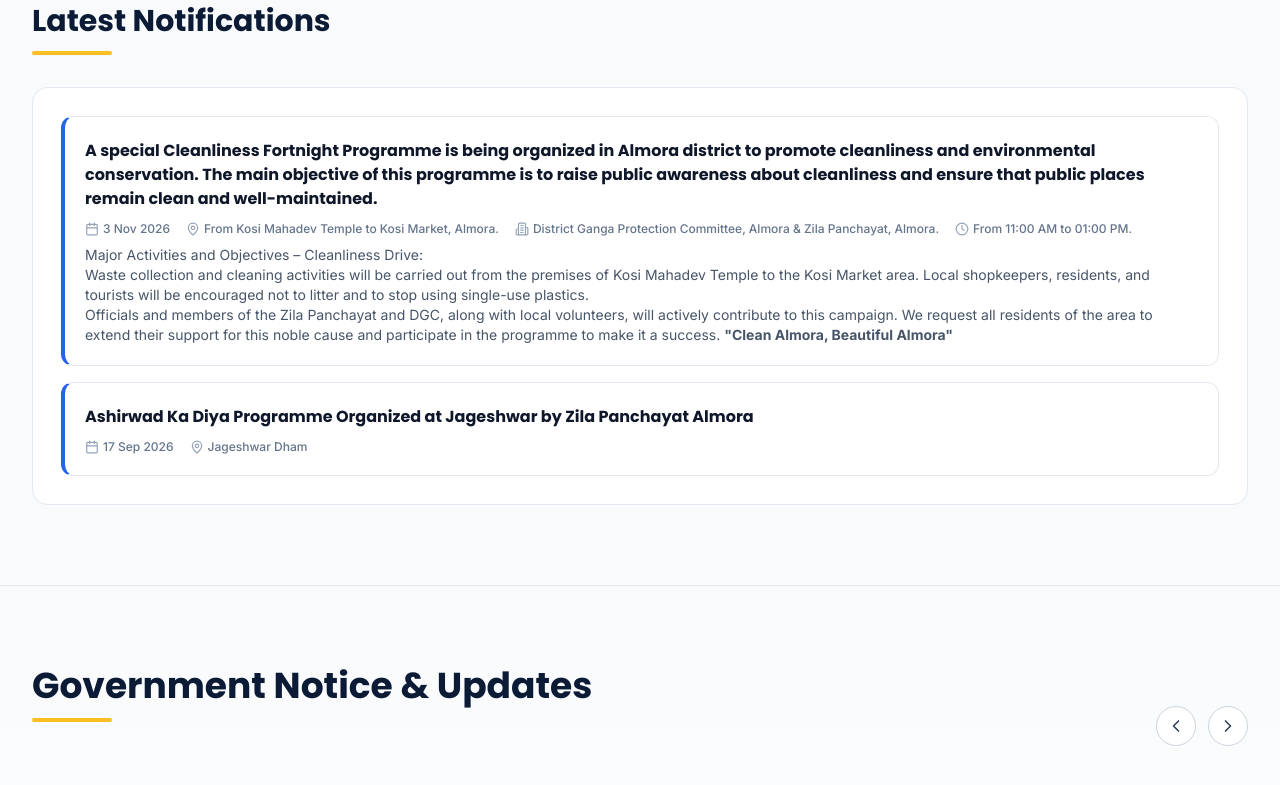
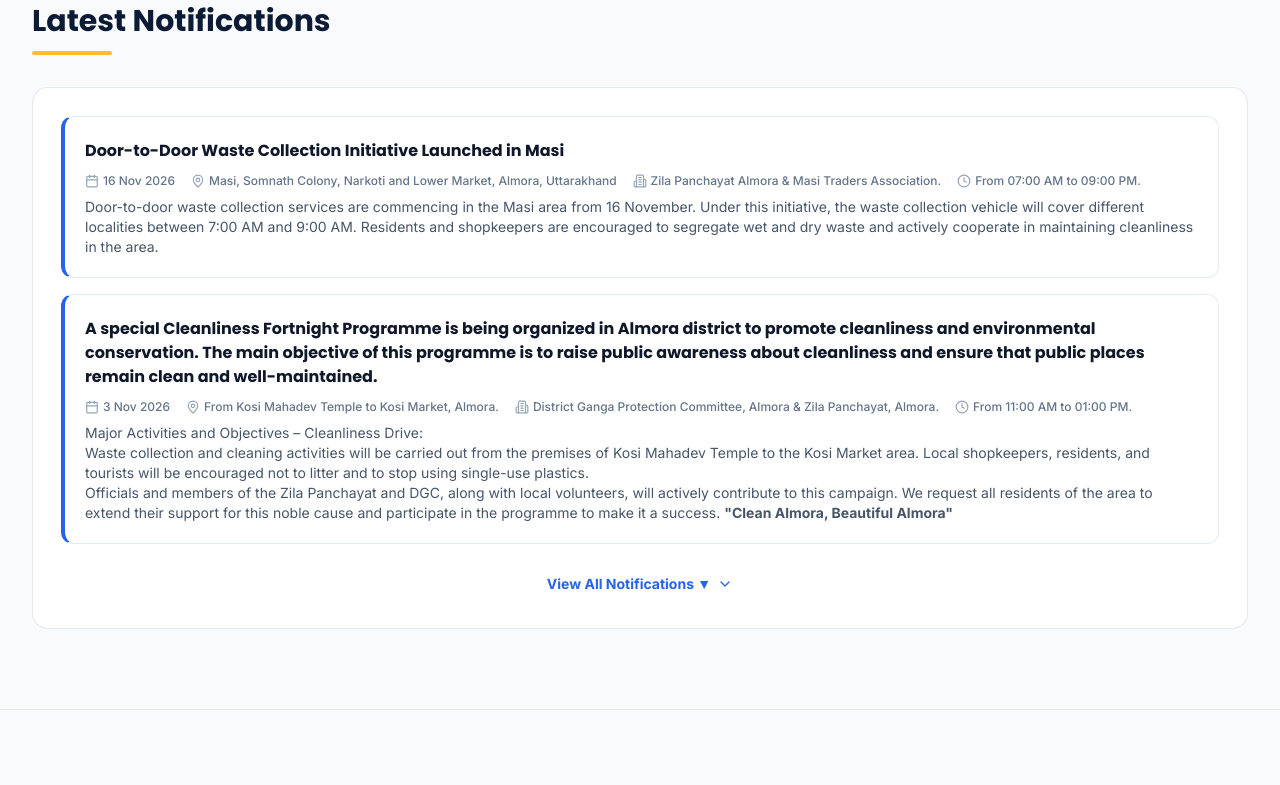
Before and after one commit to Manish363-dot/GOVERNMENT-PROJECT, a React (Vite) app in the folder frontend/: page / in a window 1280 px wide. Shown: the part 3233-4018 px from the top of the page. Built offline with nearby package versions, Linux system fonts and the light colour scheme; no server answers; grey boxes are pictures that could not be loaded.

Commit message:
1 notification update

```diff
--- a/frontend/src/landing-page/media/media.data.ts
+++ b/frontend/src/landing-page/media/media.data.ts
@@ -128,6 +128,20 @@ export interface NotificationUpdateItem {
 export const LATEST_UPDATES_DATA: NotificationUpdateItem[] = [
   {
     id: 'update-1',
+    titleEn: 'Door-to-Door Waste Collection Initiative Launched in Masi',
+    titleHi: 'मासी में घर-घर कूड़ा संग्रहण अभियान का शुभारंभ',
+    date: '16 Nov 2026',
+    placeEn: 'Masi, Somnath Colony, Narkoti and Lower Market, Almora, Uttarakhand',
+    placeHi: 'मासी, सोमनाथ कॉलोनी, नारकोटी एवं नीचे बाज़ार, अल्मोड़ा, उत्तराखंड',
+    departmentEn:'Zila Panchayat Almora & Masi Traders Association.',
+    departmentHi:'जिला पंचायत अल्मोड़ा एवं व्यापार संघ मासी',
+    descriptionEn:'Door-to-door waste collection services are commencing in the Masi area from 16 November. Under this initiative, the waste collection vehicle will cover different localities between 7:00 AM and 9:00 AM. Residents and shopkeepers are encouraged to segregate wet and dry waste and actively cooperate in maintaining cleanliness in the area.',
+    descriptionHi: 'मासी क्षेत्र में 16 नवम्बर से घर-घर कूड़ा संग्रहण व्यवस्था शुरू की जा रही है। इस पहल के अंतर्गत सुबह 7 से 9 बजे तक कूड़ा वाहन विभिन्न क्षेत्रों में पहुँचेगा। स्थानीय व्यापारियों एवं क्षेत्रवासियों से गीले और सूखे कचरे को अलग-अलग रखने तथा स्वच्छता व्यवस्था में सहयोग करने की अपील की गई है।',
+    timeEn : 'From 07:00 AM to 09:00 PM.',
+    timeHi : 'सुबह 07:00 बजे से 09:00 बजे तक',
+  },
+  {
+    id: 'update-2',
     titleEn: 'A special Cleanliness Fortnight Programme is being organized in Almora district to promote cleanliness and environmental conservation. The main objective of this programme is to raise public awareness about cleanliness and ensure that public places remain clean and well-maintained.',
     titleHi: 'अल्मोड़ा जिले में स्वच्छता और पर्यावरण संरक्षण को बढ़ावा देने के लिए एक विशेष स्वच्छता पखवाड़ा कार्यक्रम का आयोजन किया जा रहा है। इस कार्यक्रम का मुख्य उद्देश्य आम जनता को स्वच्छता के प्रति जागरूक करना और सार्वजनिक स्थलों को साफ-सुथरा बनाना है',
     date: '3 Nov 2026',
@@ -141,7 +155,7 @@ export const LATEST_UPDATES_DATA: NotificationUpdateItem[] = [
     timeHi : 'सुबह 11:00 बजे से दोपहर 01:00 बजे तक',
   },
   {
-    id: 'update-2',
+    id: 'update-3',
     titleEn: 'Ashirwad Ka Diya Programme Organized at Jageshwar by Zila Panchayat Almora',
     titleHi: 'जिला पंचायत अल्मोड़ा द्वारा जागेश्वर में आशीर्वाद का दीया कार्यक्रम आयोजित',
     date: '17 Sep 2026',
```
